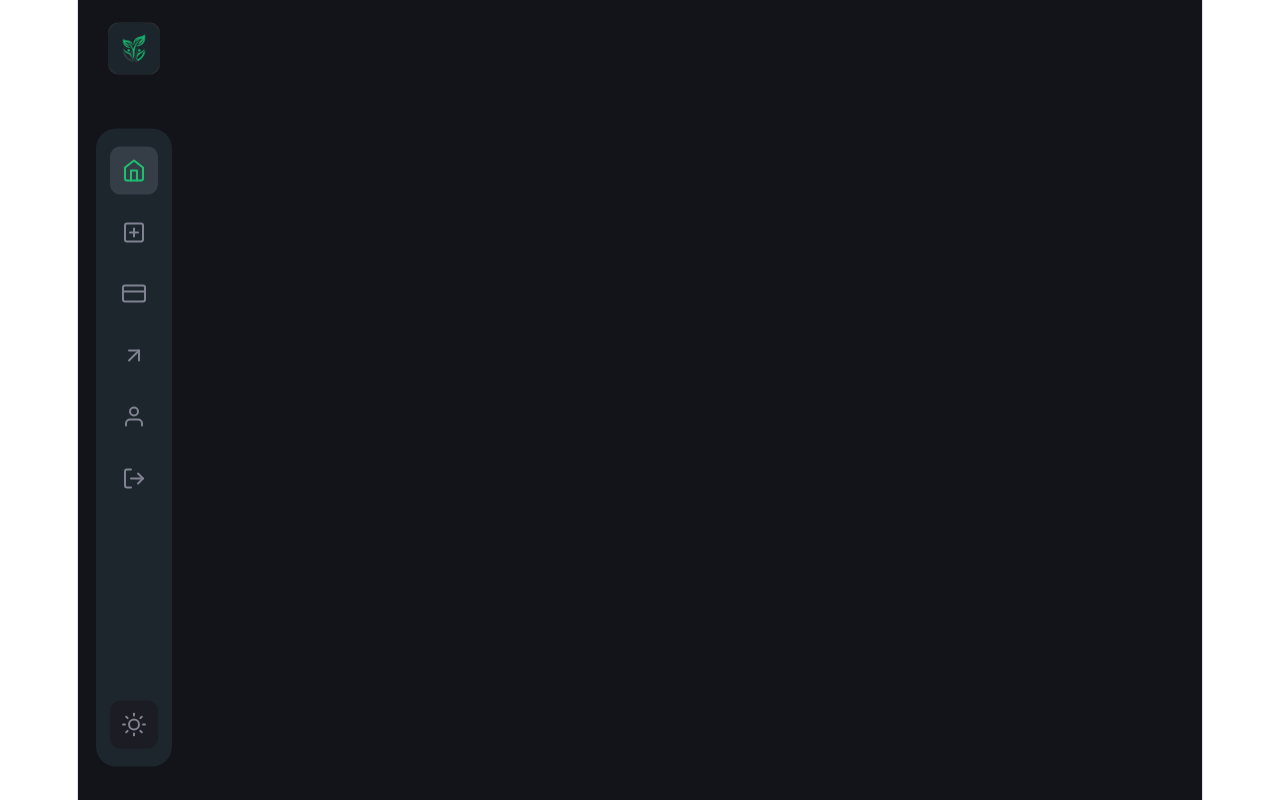
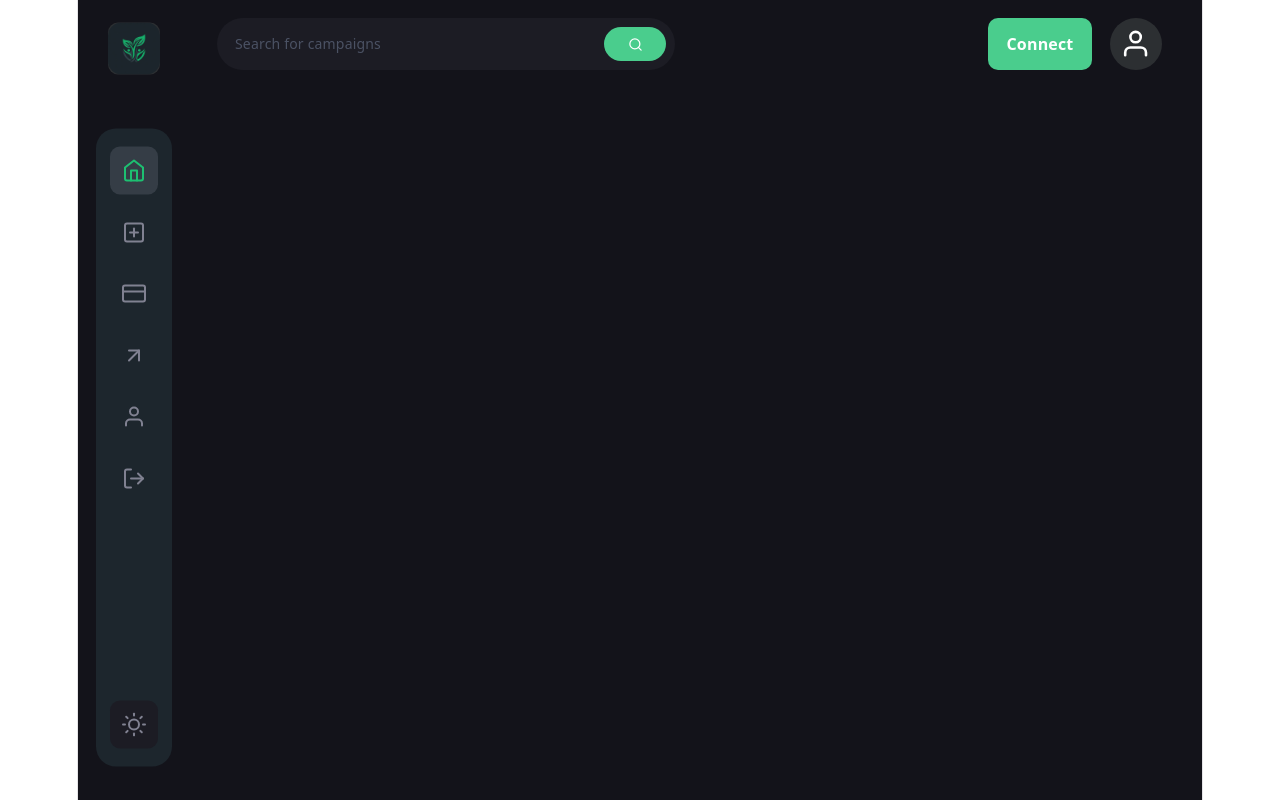
Before and after one commit to MikiZenebe/Crowd-Sprout, a React (Vite) app in the folder client/: page / in a window 1280 px wide. Built offline with nearby package versions, Linux system fonts and the light colour scheme.

Commit message:
feat: add core UI components including Navbar, CustomButton, and App layout

```diff
--- a/client/src/App.tsx
+++ b/client/src/App.tsx
@@ -1,6 +1,7 @@
 // import heroImg from './assets/hero.png'
 import "./App.css";
 import { Sidebar } from "./components";
+import Navbar from "./components/Navbar";
 
 function App() {
   return (
@@ -9,16 +10,16 @@
         <Sidebar />
       </div>
 
-      {/* <div className="flex-1 max-sm:w-full max-w-[1280px] mx-auto sm:pr-5">
+      <div className="flex-1 max-sm:w-full max-w-[1280px] mx-auto sm:pr-5">
         <Navbar />
 
-        <Routes>
+        {/* <Routes>
           <Route path="/" element={<Home />} />
           <Route path="/profile" element={<Profile />} />
           <Route path="/create-campaign" element={<CreateCampaign />} />
           <Route path="/campaign-details/:id" element={<CampaignDetails />} />
-        </Routes>
-      </div> */}
+        </Routes> */}
+      </div>
     </div>
   );
 }
--- /dev/null
+++ b/client/src/components/CustomButton.tsx
@@ -0,0 +1,27 @@
+import React from 'react';
+
+interface CustomButtonProps {
+  btnType: 'button' | 'submit' | 'reset';
+  title: string;
+  styles?: string;
+  handleClick?: () => void;
+}
+
+const CustomButton: React.FC<CustomButtonProps> = ({
+  btnType,
+  title,
+  styles,
+  handleClick,
+}) => {
+  return (
+    <button
+      type={btnType}
+      className={`font-epilogue font-semibold text-[16px] leading-[26px] text-white min-h-[52px] px-4 rounded-[10px] ${styles}`}
+      onClick={handleClick}
+    >
+      {title}
+    </button>
+  );
+};
+
+export default CustomButton;
--- /dev/null
+++ b/client/src/components/Navbar.tsx
@@ -0,0 +1,110 @@
+import { useState } from "react";
+import { Link, useNavigate } from "react-router-dom";
+import { FiSearch, FiMenu, FiUser } from "react-icons/fi";
+import logo from "../assets/crowdsprout_logo.jpg";
+
+// import { useStateContext } from "../context";
+import { CustomButton } from "./";
+import { navlinks } from "../constants";
+
+const Navbar = () => {
+  const navigate = useNavigate();
+  const [isActive, setIsActive] = useState("dashboard");
+  const [toggleDrawer, setToggleDrawer] = useState(false);
+
+  // Mocked for static UI
+  // const { connect, address } = useStateContext();
+  const address = "";
+  const connect = () => console.log("Connect clicked");
+
+  return (
+    <div className="flex md:flex-row flex-col-reverse justify-between mb-[35px] gap-6">
+      <div className="lg:flex-1 flex flex-row max-w-[458px] py-2 pl-4 pr-2 h-[52px] bg-[#1c1c24] rounded-[100px]">
+        <input
+          type="text"
+          placeholder="Search for campaigns"
+          className="flex w-full font-epilogue font-normal text-[14px] placeholder:text-[#4b5264] text-white bg-transparent outline-none"
+        />
+
+        <div className="w-[72px] h-full rounded-[20px] bg-[#4acd8d] flex justify-center items-center cursor-pointer">
+          <FiSearch className="w-[15px] h-[15px] text-white" />
+        </div>
+      </div>
+
+      <div className="sm:flex hidden flex-row justify-end gap-4">
+        <CustomButton
+          btnType="button"
+          title={address ? "Create a campaign" : "Connect"}
+          styles={address ? "bg-[#4ACD8D]" : "bg-[#4ACD8D]"}
+          handleClick={() => {
+            if (address) navigate("create-campaign");
+            else connect();
+          }}
+        />
+
+        <Link to="/profile">
+          <div className="w-[52px] h-[52px] rounded-full bg-[#2c2f32] flex justify-center items-center cursor-pointer">
+            <FiUser className="w-[60%] h-[60%] text-white" />
+          </div>
+        </Link>
+      </div>
+
+      {/* Small screen navigation */}
+      <div className="sm:hidden flex justify-between items-center relative">
+        <div className="w-[40px] h-[40px] rounded-[10px] bg-[#2c2f32] flex justify-center items-center cursor-pointer">
+          <img
+            src={logo}
+            alt="logo"
+            className="w-[60%] h-[60%] object-contain rounded-[10px]"
+          />
+        </div>
+
+        <FiMenu
+          className="w-[34px] h-[34px] text-white cursor-pointer"
+          onClick={() => setToggleDrawer((prev) => !prev)}
+        />
+
+        <div
+          className={`absolute top-[60px] right-0 left-0 bg-[#1c1c24] z-10 shadow-secondary py-4 ${!toggleDrawer ? "-translate-y-[100vh]" : "translate-y-0"} transition-all duration-700`}
+        >
+          <ul className="mb-4">
+            {navlinks.map((link) => (
+              <li
+                key={link.name}
+                className={`flex p-4 ${isActive === link.name && "bg-[#3a3a43]"}`}
+                onClick={() => {
+                  setIsActive(link.name);
+                  setToggleDrawer(false);
+                  navigate(link.link);
+                }}
+              >
+                <link.icon
+                  className={`w-[24px] h-[24px] ${isActive === link.name ? "text-[#1dc071]" : "text-[#808191]"}`}
+                />
+                <p
+                  className={`ml-[20px] font-epilogue font-semibold text-[14px] ${isActive === link.name ? "text-[#1dc071]" : "text-[#808191]"}`}
+                >
+                  {link.name}
+                </p>
+              </li>
+            ))}
+          </ul>
+
+          <div className="flex mx-4">
+            <CustomButton
+              btnType="button"
+              title={address ? "Create a campaign" : "Connect"}
+              styles={address ? "bg-[#4ACD8D]" : "bg-[#4ACD8D]"}
+              handleClick={() => {
+                if (address) navigate("create-campaign");
+                else connect();
+              }}
+            />
+          </div>
+        </div>
+      </div>
+    </div>
+  );
+};
+
+export default Navbar;
--- a/client/src/components/index.ts
+++ b/client/src/components/index.ts
@@ -1,6 +1,6 @@
 export { default as Sidebar } from "./Sidebar";
-// export { default as Navbar } from './Navbar';
-// export { default as CustomButton } from './CustomButton';
+export { default as Navbar } from './Navbar';
+export { default as CustomButton } from './CustomButton';
 // export { default as FormField } from './FormField';
 // export { default as DisplayCampaigns } from './DisplayCampaigns';
 // export { default as FundCard } from './FundCard';
```
